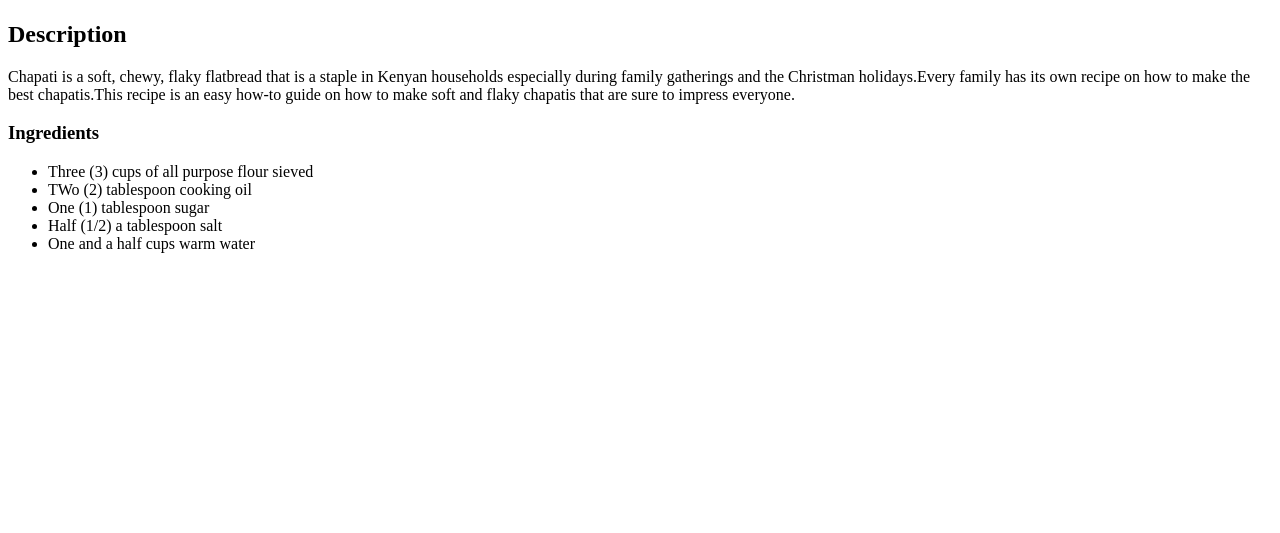
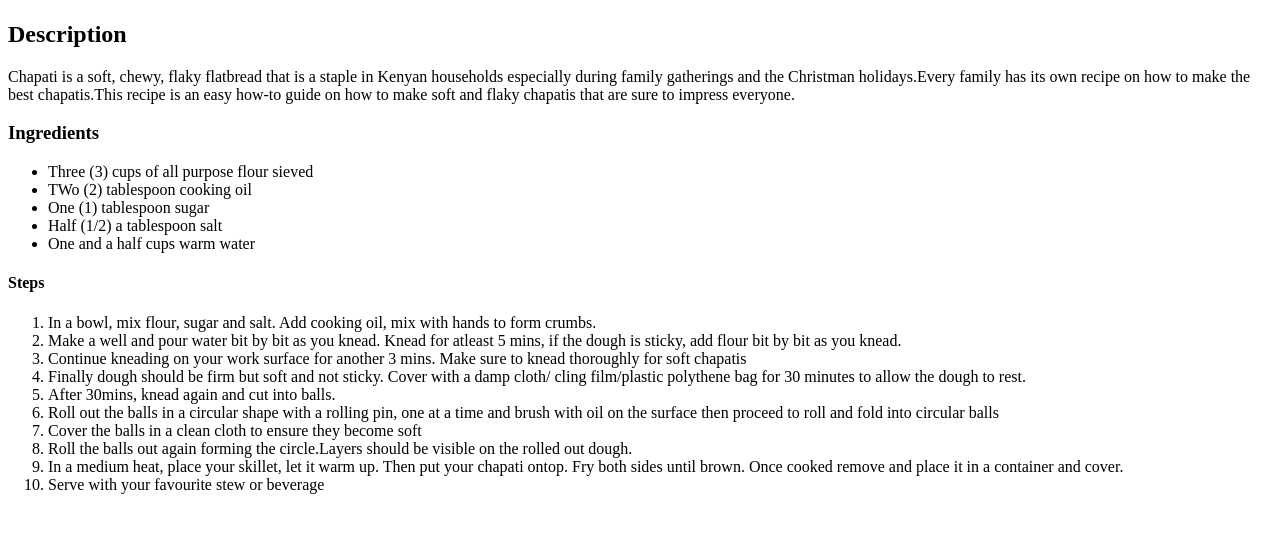
Before and after one commit to vmumbi653/odin-recipes, a plain HTML site: page recipes/chapati.html in a window 1280 px wide. Shown: the part 99-632 px from the top of the page. Drawn offline with Linux system fonts and the light colour scheme.

Commit message:
README.md and chapati.html

```diff
--- a/recipes/chapati.html
+++ b/recipes/chapati.html
@@ -18,6 +18,19 @@
                 <li>Half (1/2) a tablespoon salt</li>
                 <li>One and a half cups warm water</li>
             </ul>
+            <h4>Steps</h4>
+            <ol>
+                <li>In a bowl, mix flour, sugar and salt. Add cooking oil, mix with hands to form crumbs.</li>
+                <li>Make a well and pour water bit by bit as you knead. Knead for atleast 5 mins, if the dough is sticky, add flour bit by bit as you knead.</li>
+                <li>Continue kneading on your work surface for another 3 mins. Make sure to knead thoroughly for soft chapatis</li>
+                <li>Finally dough should be firm but soft and not sticky. Cover with a damp cloth/ cling film/plastic polythene bag for 30 minutes to allow the dough to rest.</li>
+                <li>After 30mins, knead again and cut into balls.</li>
+                <li>Roll out the balls in a circular shape with a rolling pin, one at a time and brush with oil on the surface then proceed to roll and fold into circular balls</li>
+                <li>Cover the balls in a clean cloth to ensure they become soft</li>
+                <li>Roll the balls out again forming the circle.Layers should be visible on the rolled out dough.</li>
+                <li>In a medium heat, place your skillet, let it warm up. Then put your chapati ontop. Fry both sides until brown. Once cooked remove and place it in a container and cover.</li>
+                <li>Serve with your favourite stew or beverage</li>
+            </ol>
 
     </body>
 </html>
```
Also changed, not shown: 1 other file.
